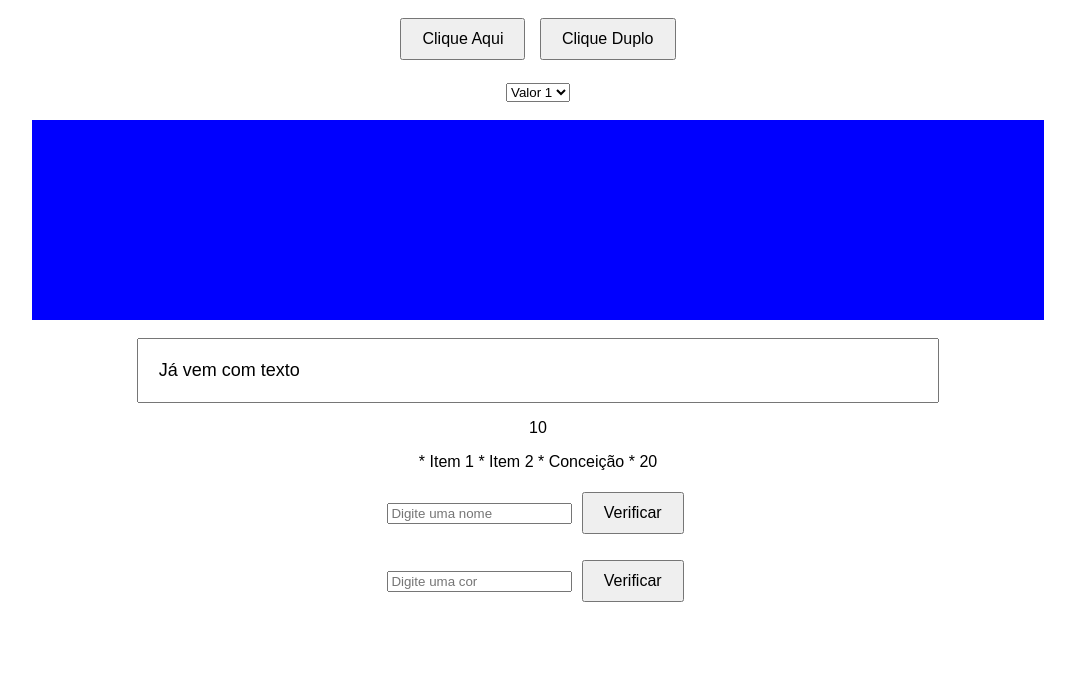
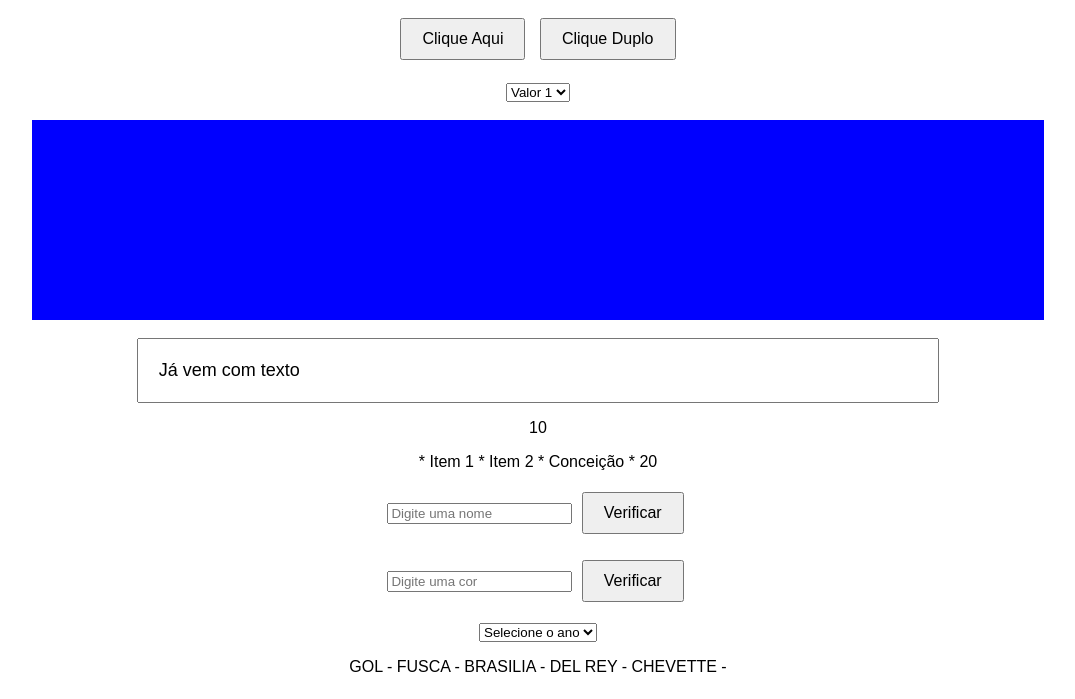
Before and after one commit to Bruno0922/Curso-java-js, a plain HTML site: page index.html in a window 1280 px wide. Shown: the part 101-800 px from the top of the page, without its empty margins (102-1177 px from the left). Drawn offline with Linux system fonts and the light colour scheme.

Commit message:
Laço de repetição

```diff
--- a/index.html
+++ b/index.html
@@ -81,6 +81,13 @@
  <p id="teste04"></p>
  <input type="text" id="cor" placeholder="Digite uma cor">
  <button onclick="verificarcor()">Verificar</button>
+
+ <p id="teste05"></p>
+ <select id="ano">
+    <option selected disabled>Selecione o ano</option>
+ </select>
+
+ <p id="teste06"></p>
   <script src="js/index.js"></script>
 </body>
 </html>
--- a/js/index.js
+++ b/js/index.js
@@ -549,3 +549,43 @@ function verificarcor (){
     }
 
 }
+
+/* Laço de repetição for
+/* ==========================
+   Laços de Repetição (FOR)
+   ==========================
+   Os laços oferecem um jeito fácil e rápido de executar
+   uma ação repetidas vezes.
+*/
+
+// --------------------------
+// Exemplo 1: Contando de 0 até 10.000
+// --------------------------
+// Início: i = 0
+// Condição: repetir enquanto i < 10001
+// Incremento: i++ (aumenta 1 a cada volta)
+/*
+for (let i = 0; i < 10001; i++) {
+    document.getElementById("teste05").innerHTML += i + " , ";
+}
+*/
+
+// --------------------------
+// Exemplo 2: Lista de anos (1900 até o ano atual)
+// --------------------------
+var ano = new Date().getFullYear(); // Pega o ano atual do sistema
+
+for (let i = ano; i >= 1900; i--) {
+    document.getElementById("ano").innerHTML +=
+        "<option value='" + i + "'>" + i + "</option>";
+}
+
+// --------------------------
+// Exemplo 3: Lista de carros
+// --------------------------
+const carros = ["GOL", "FUSCA", "BRASILIA", "DEL REY", "CHEVETTE"];
+var tamanho = carros.length; // Quantidade de itens no array
+
+for (let i = 0; i < tamanho; i++) {
+    document.getElementById("teste06").innerHTML += carros[i] + " - ";
+}
```
